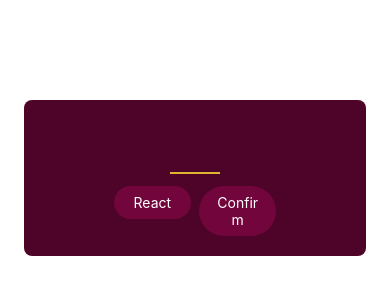
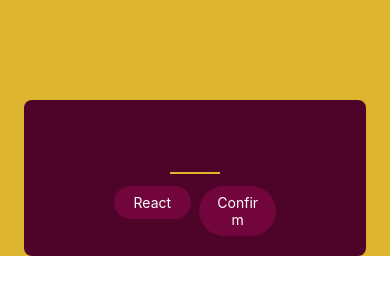
Before and after one commit to BKazimy/RN-guess-number-game-app, a React Native app: screen / in a window 390 px wide. Shown: the top 300 px of the page. Built offline with nearby package versions, Linux system fonts and the light colour scheme.

Commit message:
Nov 2, 2024, 12:56 AM

```diff
--- a/App.js
+++ b/App.js
@@ -4,7 +4,7 @@ import StartGameScreen from './screens/StartGameScreen';
 
 export default function App() {
   return (
-    <View style={styles.rootScreenq}>
+    <View style={styles.rootScreen}>
       <StartGameScreen />
     </View>
   );
```
